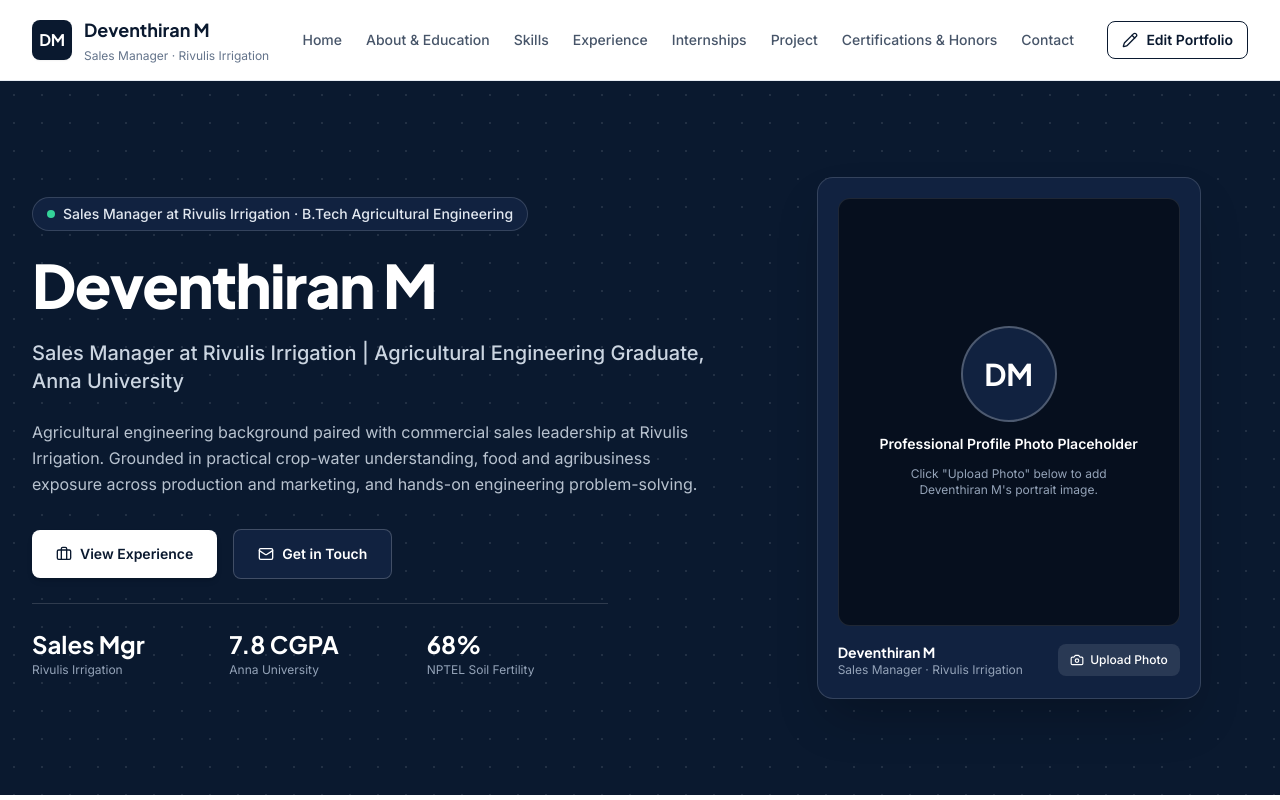
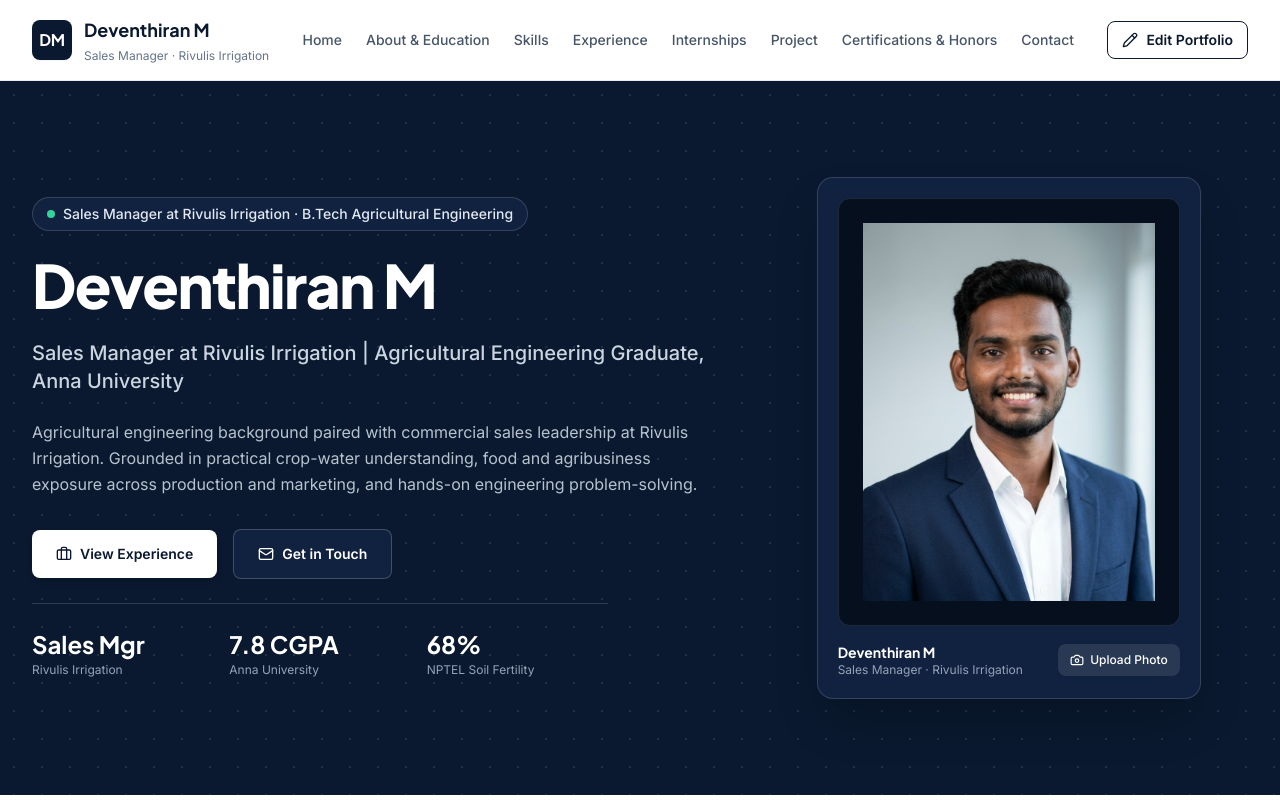
Before and after one commit to devadeventhiran/deventhiran-portfolio, a plain HTML site: page index.html in a window 1280 px wide. Shown: the top 800 px of the page. Drawn offline with nearby package versions, Linux system fonts and the light colour scheme.

Commit message:
Update index.html

```diff
--- a/index.html
+++ b/index.html
@@ -246,7 +246,7 @@
             <div class="relative aspect-[4/5] w-full rounded-xl overflow-hidden bg-navy-950 border border-white/10 flex flex-col items-center justify-center text-center p-6">
               <img
                 id="profilePhotoImg"
-                src="profile.jpg"
+                src="profile.jpg.png"
                 alt="Deventhiran M professional profile photo"
                 class="w-full h-full object-cover"
                 onerror="this.classList.add('hidden'); document.getElementById('photoPlaceholder').classList.remove('hidden');"
```
